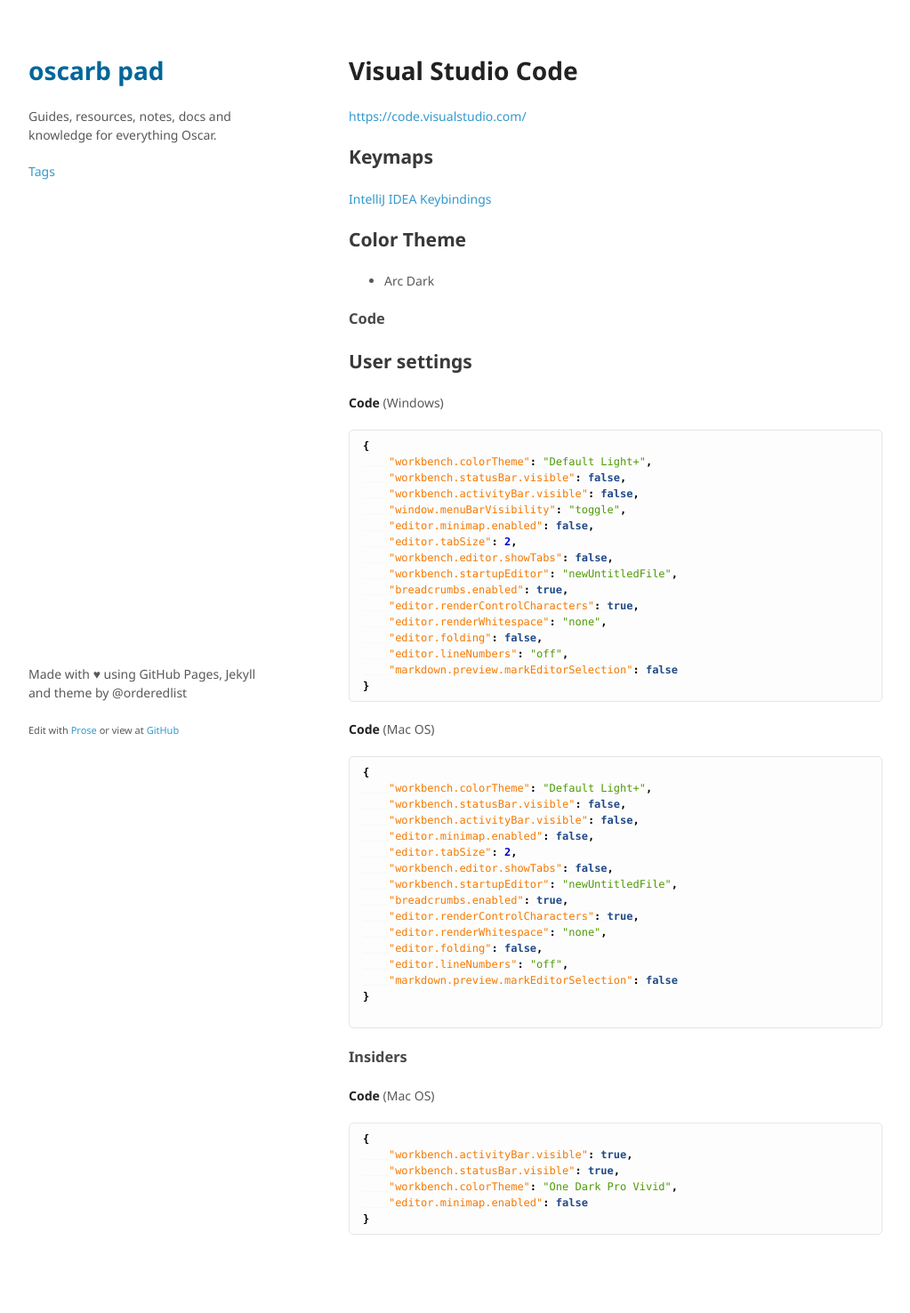
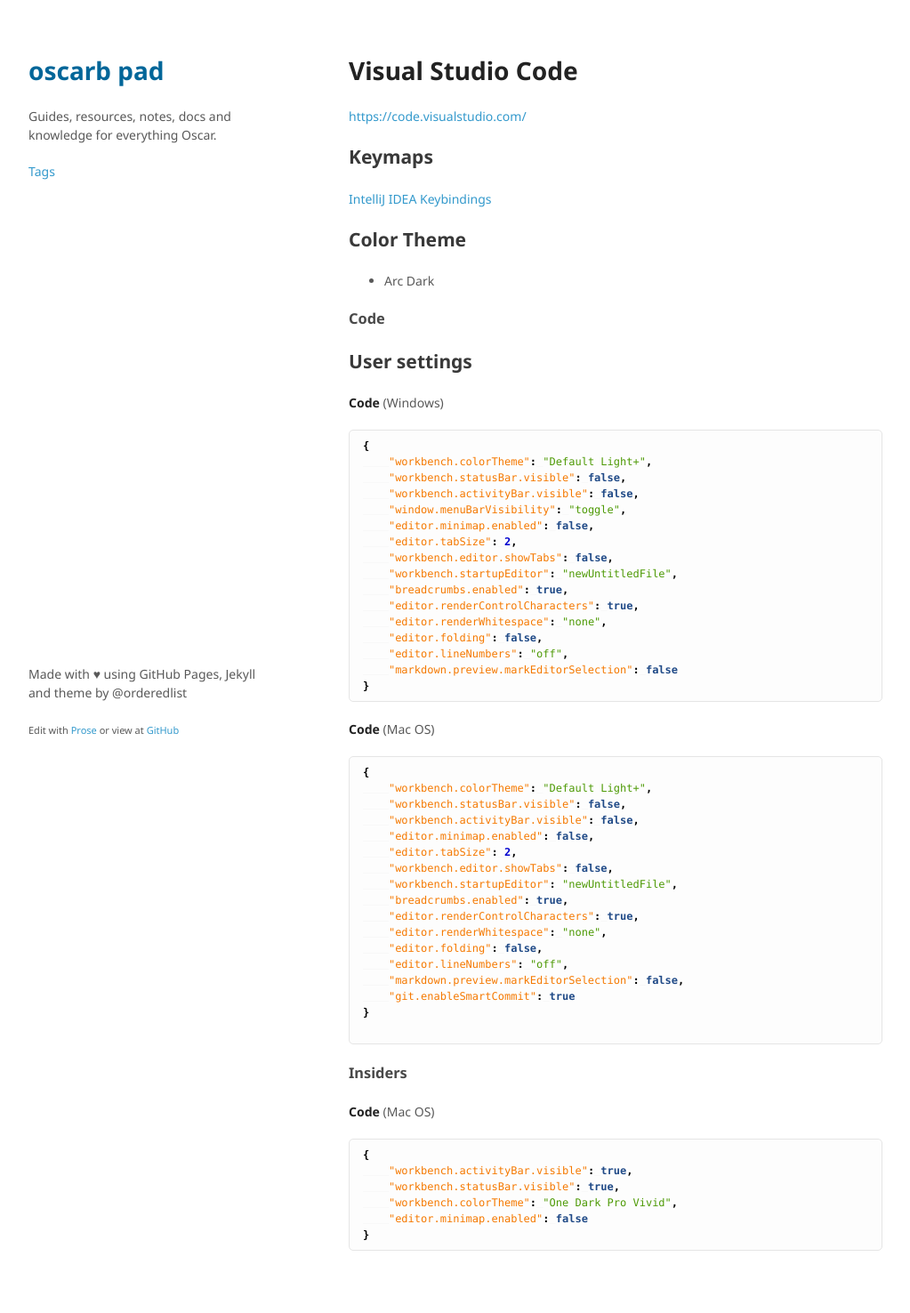
Before and after one commit to oscarb/pad, a Jekyll site: the page built from _docs/visual-studio-code.md, in a window 1280 px wide. Shown: the whole page at 89% size, without its empty margins (128-1151 px from the left). Built offline with Jekyll 4.4.1, drawn with Linux system fonts in a browser that asks for light colours; some web fonts are replaced.

Commit message:
Update visual-studio-code.md

````diff
--- a/_docs/visual-studio-code.md
+++ b/_docs/visual-studio-code.md
@@ -56,7 +56,8 @@ https://code.visualstudio.com/
     "editor.renderWhitespace": "none",
     "editor.folding": false,
     "editor.lineNumbers": "off",
-    "markdown.preview.markEditorSelection": false
+    "markdown.preview.markEditorSelection": false,
+    "git.enableSmartCommit": true
 }
 
 ```
````
